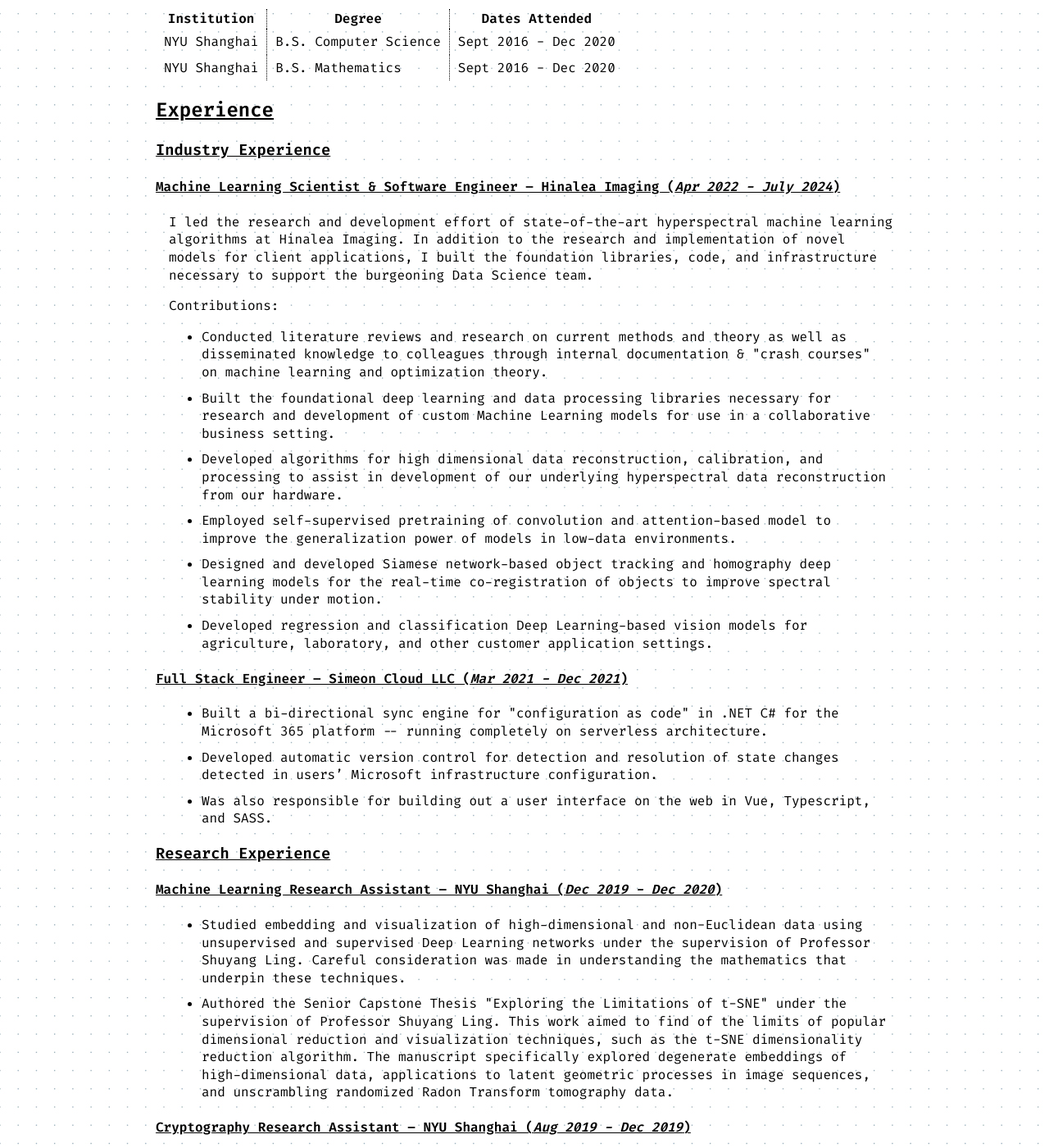
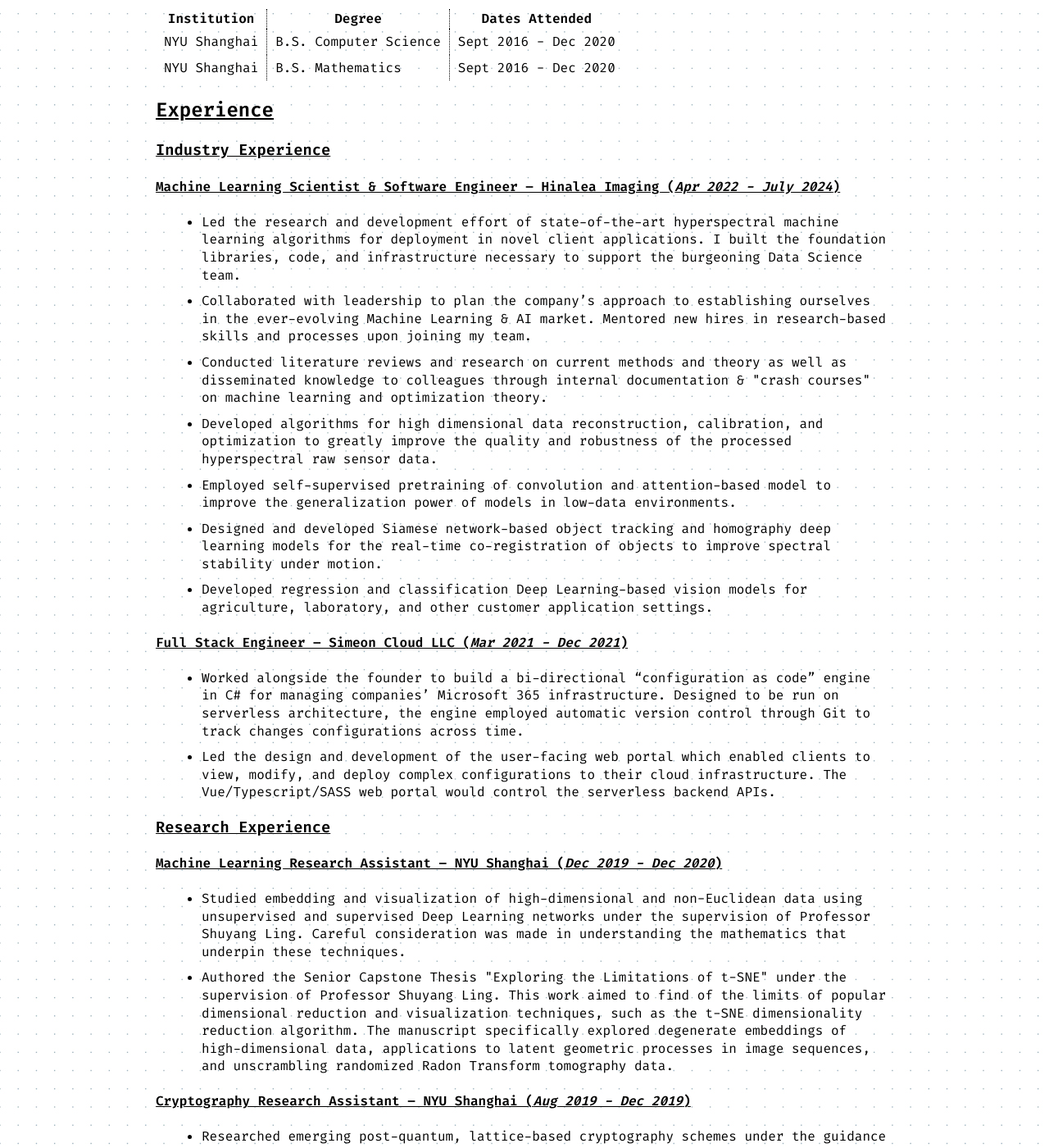
Before and after one commit to FrederickGeek8/freddy.us, a Jekyll site: the page built from resume.html, in a window 1280 px wide and 1400 px high, scrolled down 450 px. Shown: the whole window at 82% size. Built offline with Jekyll 4.4.1, drawn with Linux system fonts in a browser that asks for light colours.

Commit message:
Update industry resume items to match new PDF
Other items have been modified (like the research experience), but the
changes in the new resume PDF have largely been made to remove technical
detail (versus the "CV style" PDF from before)

```diff
--- a/resume.html
+++ b/resume.html
@@ -46,15 +46,20 @@
     Machine Learning Scientist & Software Engineer – Hinalea Imaging (<i>Apr 2022 - July 2024</i>)
 </h4>
 <div class="exp_desc">
-    <p>
-        I led the research and development effort of state-of-the-art
-        hyperspectral machine learning algorithms at Hinalea Imaging. In
-        addition to the research and implementation of novel models for client
-        applications, I built the foundation libraries, code, and infrastructure
-        necessary to support the burgeoning Data Science team.
-    </p>
-    Contributions:
     <ul>
+        <li>
+            Led the research and development effort of state-of-the-art
+            hyperspectral machine learning algorithms for deployment in novel
+            client applications. I built the foundation libraries, code, and
+            infrastructure necessary to support the burgeoning Data Science
+            team.
+        </li>
+        <li>
+            Collaborated with leadership to plan the company’s approach to
+            establishing ourselves in the ever-evolving Machine Learning &amp;
+            AI market. Mentored new hires in research-based skills and processes
+            upon joining my team.
+        </li>
         <li>
             Conducted literature reviews and research on current methods and
             theory as well as disseminated knowledge to colleagues through
@@ -62,14 +67,9 @@
             optimization theory.
         </li>
         <li>
-            Built the foundational deep learning and data processing libraries
-            necessary for research and development of custom Machine Learning
-            models for use in a collaborative business setting.
-        </li>
-        <li>
             Developed algorithms for high dimensional data reconstruction,
-            calibration, and processing to assist in development of our
-            underlying hyperspectral data reconstruction from our hardware.
+            calibration, and optimization to greatly improve the quality and
+            robustness of the processed hyperspectral raw sensor data.
         </li>
         <li>
             Employed self-supervised pretraining of convolution and
@@ -92,18 +92,17 @@
 <div class="exp_desc">
     <ul>
         <li>
-            Built a bi-directional sync engine for "configuration as code" in
-            .NET C# for the Microsoft 365 platform -- running completely on
-            serverless architecture.
+            Worked alongside the founder to build a bi-directional “configuration as
+            code” engine in C# for managing companies’ Microsoft 365 infrastructure.
+            Designed to be run on serverless architecture, the engine employed
+            automatic version control through Git to track changes configurations
+            across time.
         </li>
         <li>
-            Developed automatic version control for detection and resolution of
-            state changes detected in users’ Microsoft infrastructure
-            configuration.
-        </li>
-        <li>
-            Was also responsible for building out a user interface on the web in
-            Vue, Typescript, and SASS.
+            Led the design and development of the user-facing web portal which enabled
+            clients to view, modify, and deploy complex configurations to their cloud
+            infrastructure. The Vue/Typescript/SASS web portal would control the
+            serverless backend APIs.
         </li>
     </ul>
 </div>
```
